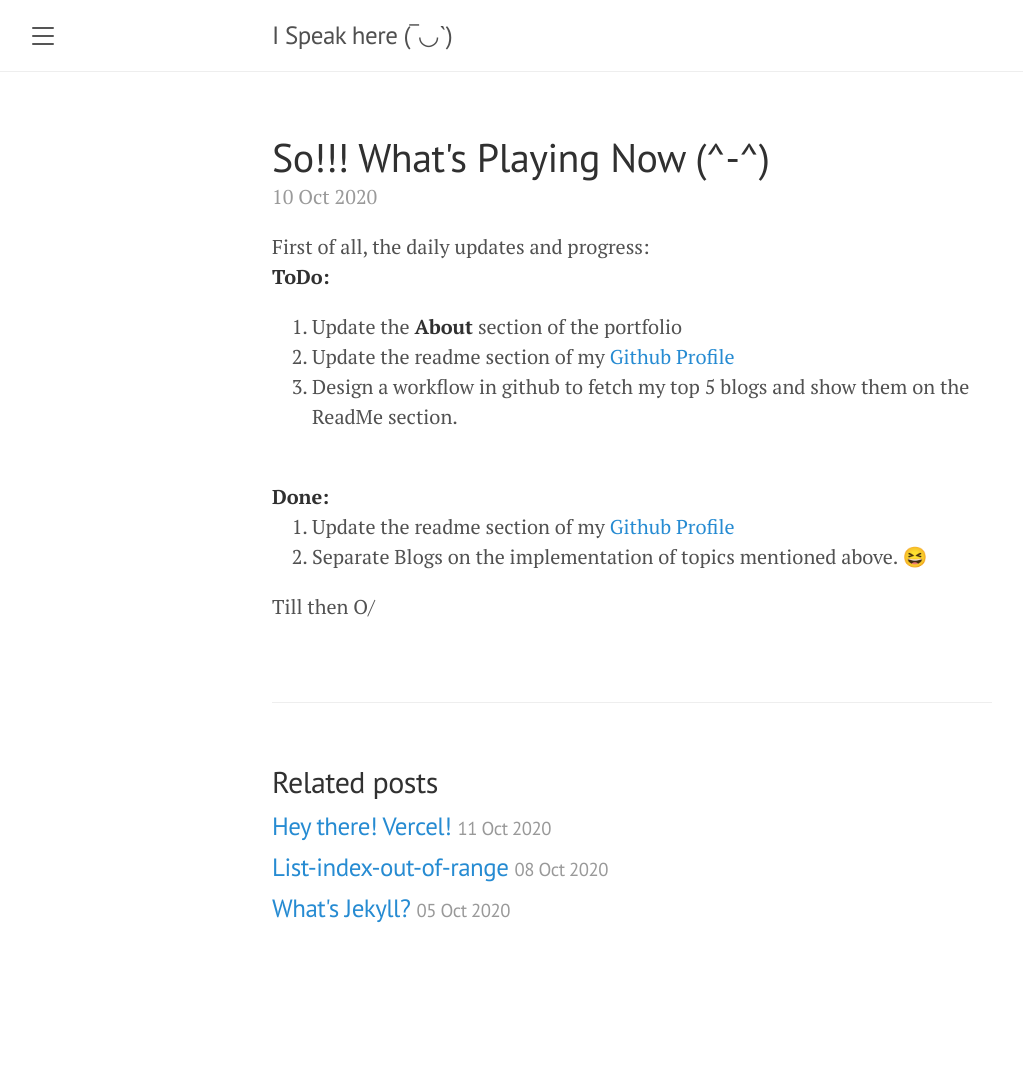
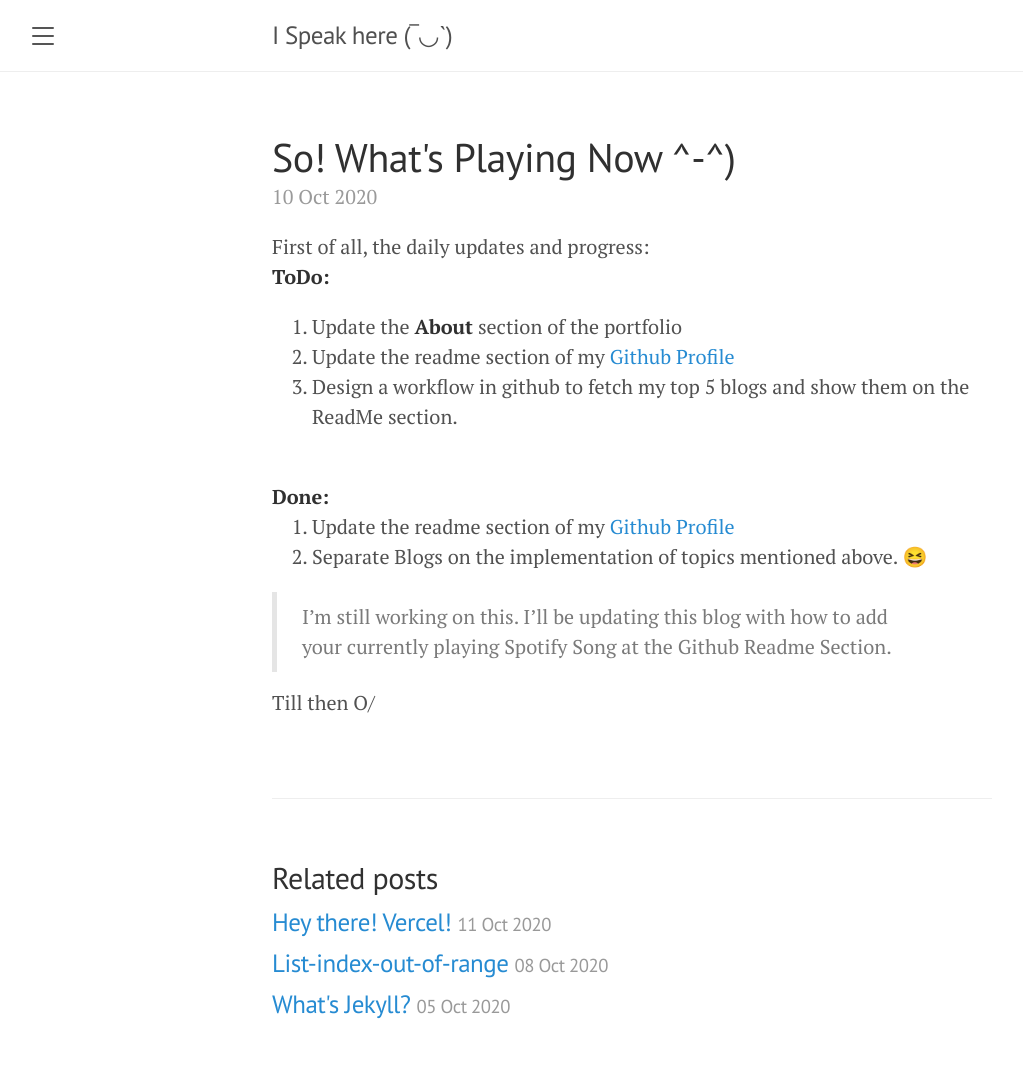
Before and after one commit to IshaanBhatnagar25/IshaanBhatnagar25.github.io, a Jekyll site: the page built from _posts/2020-10-10-AddingSpotifyToGithub.md, in a window 1280 px wide. Shown: the whole page, without its empty margins (8-1031 px from the left). Built offline with Jekyll 4.4.1, drawn with Linux system fonts in a browser that asks for light colours; nearby versions of some CDN libraries; before the commit the page ends 985 px from its top, so only the background shows below that.

Commit message:
FixForLongBlogName

```diff
--- a/_posts/2020-10-10-AddingSpotifyToGithub.md
+++ b/_posts/2020-10-10-AddingSpotifyToGithub.md
@@ -1,6 +1,6 @@
 ---
 layout: post
-title: So!!! What's Playing Now (^-^)
+title: So! What's Playing Now ^-^)
 snippet: Adding Spotify Currently Playing song to Github Profile
 comments: true
 ---
@@ -22,4 +22,6 @@ First of all, the daily updates and progress:
 </ol>
 </p>
 
+> I'm still working on this. I'll be updating this blog with how to add your currently playing Spotify Song at the Github Readme Section.
+
 Till then O/
```
